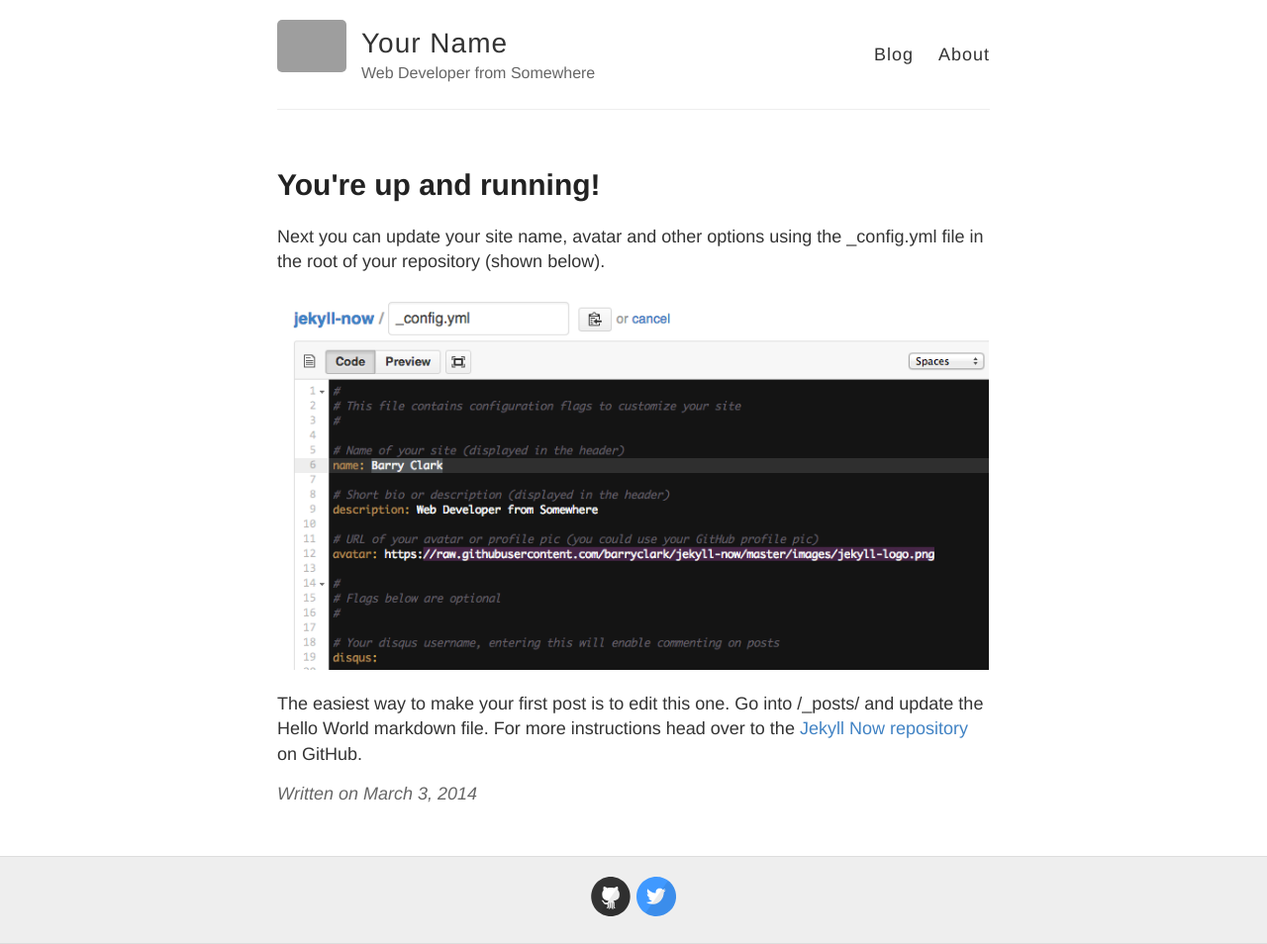
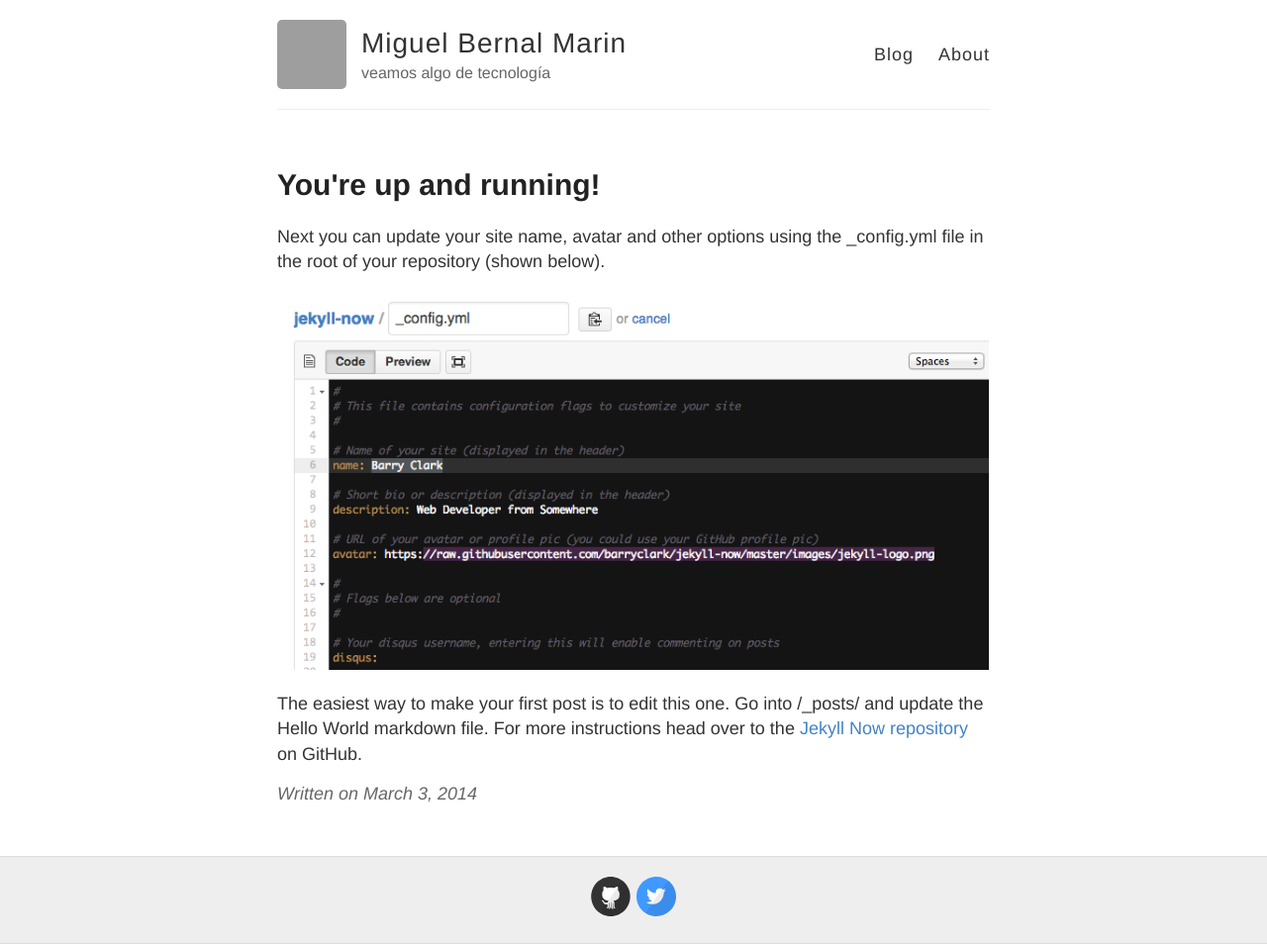
Before and after one commit to miguelinux/miguelinux.github.io, a Jekyll site: the page built from _posts/2014-3-3-Hello-World.md, in a window 1280 px wide. Shown: the whole page at 99% size. Built offline with Jekyll 4.4.1, drawn with Linux system fonts in a browser that asks for light colours; grey boxes are pictures that could not be loaded.

Commit message:
primeros pasoss

```diff
--- a/_config.yml
+++ b/_config.yml
@@ -1,15 +1,16 @@
+# based on: https://github.com/barryclark/jekyll-now
 #
 # This file contains configuration flags to customize your site
 #
 
 # Name of your site (displayed in the header)
-name: Your Name
+name: Miguel Bernal Marin
 
 # Short bio or description (displayed in the header)
-description: Web Developer from Somewhere
+description: veamos algo de tecnología
 
 # URL of your avatar or profile pic (you could use your GitHub profile pic)
-avatar: https://raw.githubusercontent.com/barryclark/jekyll-now/master/images/jekyll-logo.png
+avatar: https://avatars0.githubusercontent.com/u/1160989?s=200
 
 #
 # Flags below are optional
@@ -21,12 +22,12 @@ footer-links:
   email:
   facebook:
   flickr:
-  github: barryclark/jekyll-now
+  github: miguelinux
   instagram:
   linkedin:
   pinterest:
   rss: # just type anything here for a working RSS icon
-  twitter: jekyllrb
+  twitter: miguelinux_
   stackoverflow: # your stackoverflow profile, e.g. "users/50476/bart-kiers"
   youtube: # channel/<your_long_string> or user/<user-name>
   googleplus: # anything in your profile username that comes after plus.google.com/
@@ -41,7 +42,7 @@ google_analytics:
 
 # Your website URL (e.g. http://barryclark.github.io or http://www.barryclark.co)
 # Used for Sitemap.xml and your RSS feed
-url:
+url: http://miguelinux.github.io
 
 # If you're hosting your site at a Project repository on GitHub pages
 # (http://yourusername.github.io/repository-name)
@@ -53,10 +54,14 @@ baseurl: ""
 # !! You don't need to change any of the configuration flags below !!
 #
 
-permalink: /:title/
+#permalink: /:title/
+
+# https://jekyllrb.com/docs/pagination/
+paginate: 5
+paginate_path: "/blog/page:num/"
 
 # The release of Jekyll Now that you're using
-version: v1.2.0
+#version: v1.2.0
 
 # Jekyll 3 now only supports Kramdown for Markdown
 kramdown:
@@ -75,7 +80,8 @@ sass:
 # Use the following plug-ins
 gems:
   - jekyll-sitemap # Create a sitemap using the official Jekyll sitemap gem
-  - jekyll-feed # Create an Atom feed using the official Jekyll feed gem
+  - jekyll-feed    # Create an Atom feed using the official Jekyll feed gem
+  - jekill-paginate # Enable pagination
 
 # Exclude these files from your production _site
 exclude:
```
Also changed, not shown: sobre-mi.md (renamed from about.md, +3 -2 lines).
